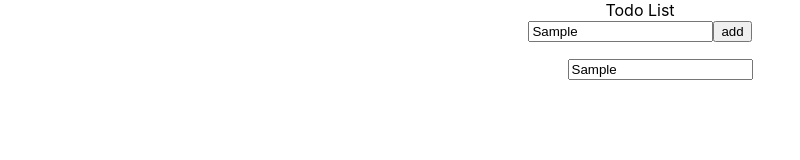
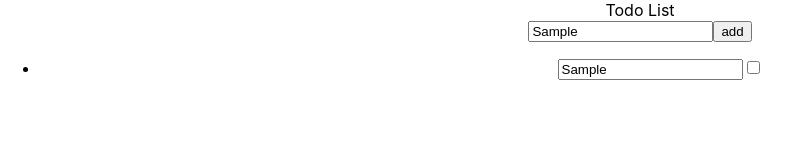
Before and after one commit to pixcelo/TypeScript-app, a React (Create React App) app in the folder react_app/front/: page / in a window 1280 px wide. Both pictures are taken after typing "Sample" into the empty fields and a click on the input "add". Shown: the top 160 px of the page, without its empty margins (0-800 px from the left). Built offline with nearby package versions, Linux system fonts and the light colour scheme.

Commit message:
add: handleChecked

```diff
--- a/react_app/front/src/App.tsx
+++ b/react_app/front/src/App.tsx
@@ -1,5 +1,4 @@
 import React, { useState } from 'react';
-import logo from './logo.svg';
 import './App.css';
 
 function App() {
@@ -45,6 +44,17 @@ function App() {
     setTodos(newTodos);
   };
 
+  const handleChecked = (id: number, checked: boolean) => {
+    const newTodos = todos.map(todo => {
+      if (todo.id === id) {
+        todo.checked = !checked;
+      }
+      return todo;
+    });
+
+    setTodos(newTodos);
+  };
+
   return (
     <div className="App">
       <div>Todo List</div>
@@ -58,13 +68,19 @@ function App() {
       </form>
       <ul>
         {todos.map(todo => (
-          // <li key={todo.id}>{todo.inputValue}</li>
-          <input
+          <li key={todo.id}>
+            <input
             type="text"
             onChange={(e) => handleEdit(todo.id, e.target.value)}
             className="inputText"
             value={todo.inputValue}
-          />
+            disabled={todo.checked}
+            />
+            <input
+              type="checkbox"
+              onChange={(e) => handleChecked(todo.id, todo.checked)}
+            />
+          </li>
         ))}
       </ul>
     </div>
```
